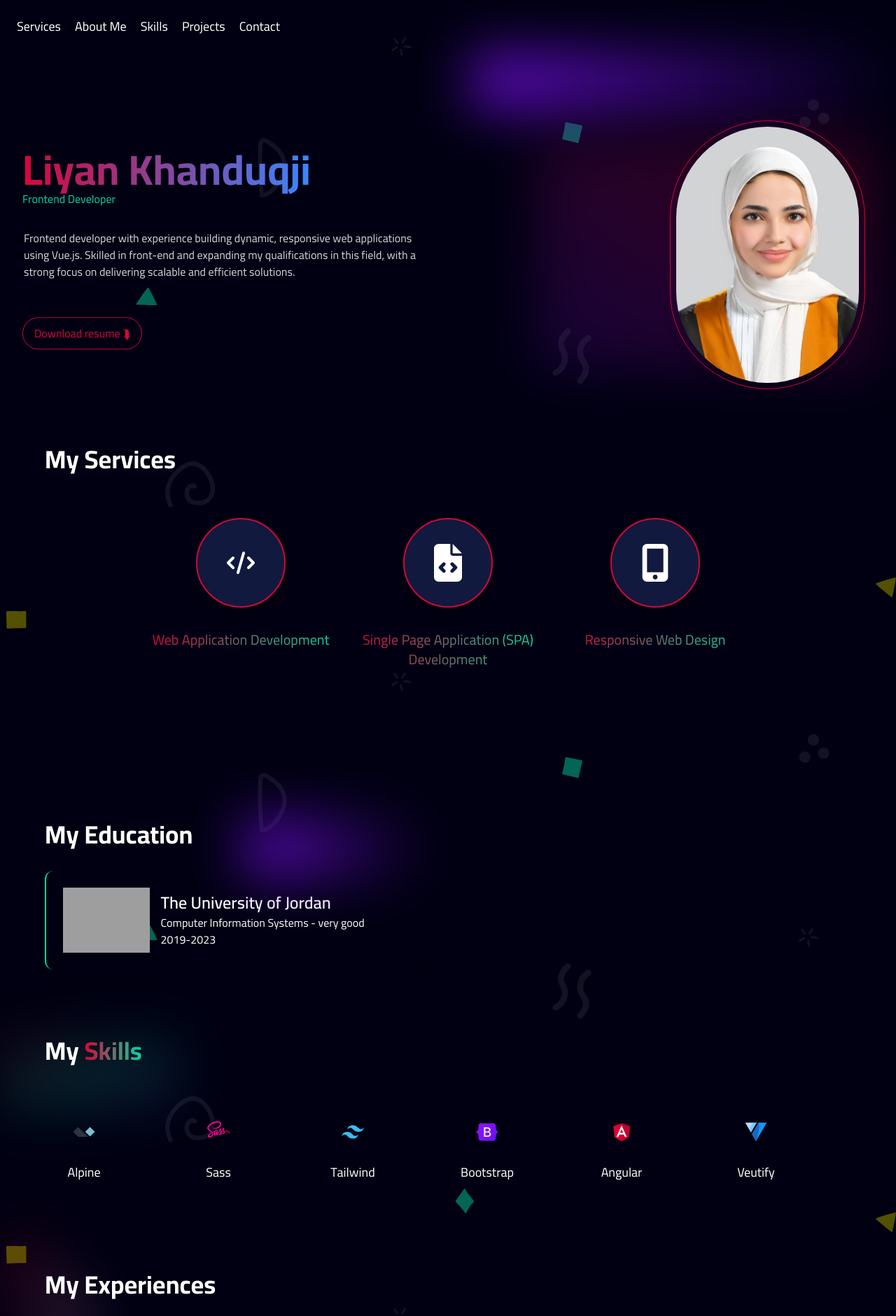
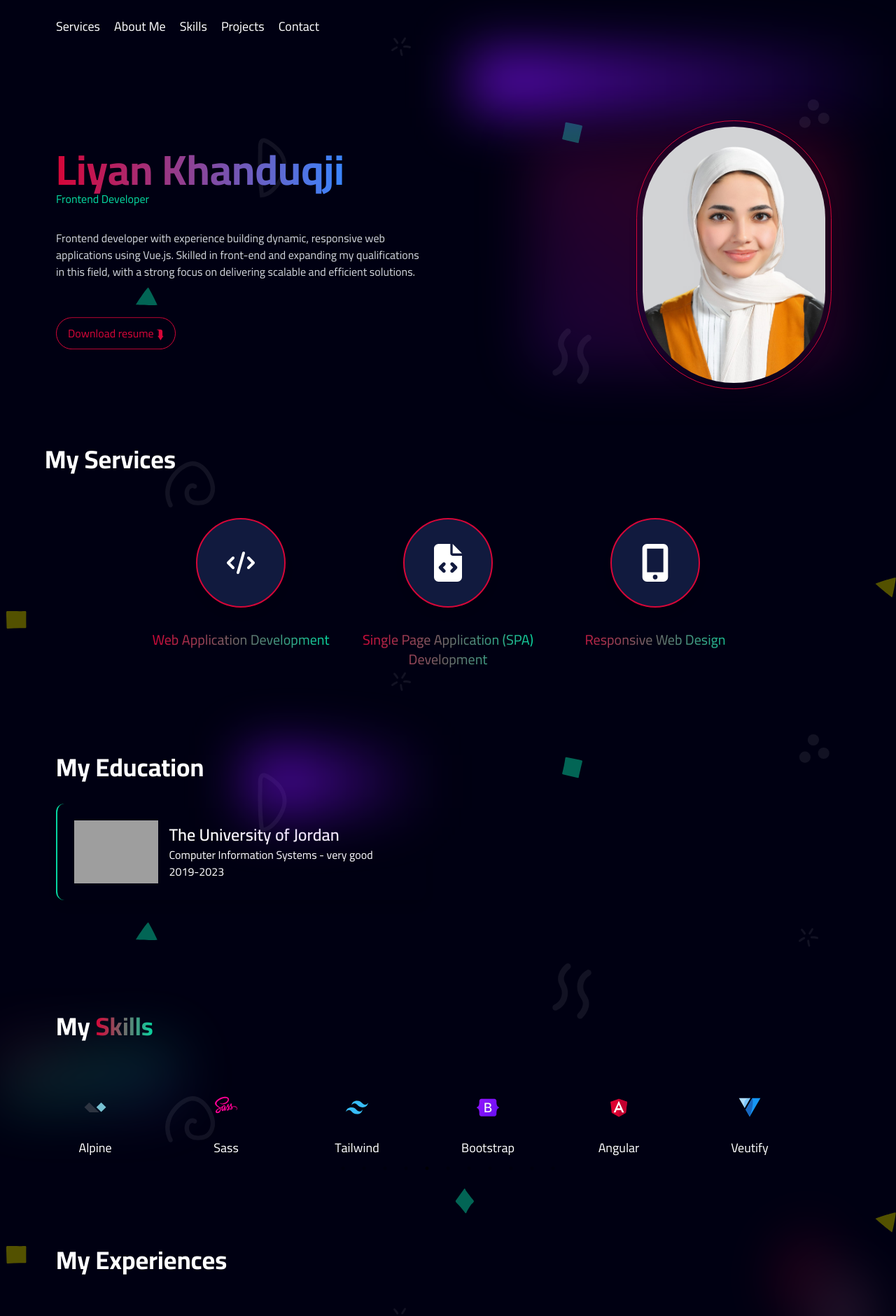
Before and after one commit to LiyanKhanduqji/Portfolio, a Vue app: page / in a window 1280 px wide. Shown: the top 1880 px of the page at 70% size. Built offline with nearby package versions, Linux system fonts and the light colour scheme; grey boxes are pictures that could not be loaded.

Commit message:
container

```diff
--- a/src/components/AboutSection.vue
+++ b/src/components/AboutSection.vue
@@ -3,7 +3,7 @@
         <div class="absolute z-0 top-[93rem] inset-x-0 h-64 flex items-start">
             <div class="h-24 w-64 bg-gradient-to-br from-primary via-secondary blur-2xl to-[#570cac] opacity-20"></div>
         </div>
-        <div class="md:grid md:grid-cols-2 gap-8 items-center px-4 xl:gap-16 sm:py-16 xl:px-16 z-1">
+        <div class="container mx-auto md:grid md:grid-cols-2 gap-8 items-center xl:gap-16 sm:py-16 z-1">
             <div data-aos="flip-right">
                 <div class="absolute top-0 inset-x-0 h-64 flex items-start">
                     <div class="h-24 w-2/3 bg-gradient-to-br from-[#570cac] blur-2xl invisible opacity-40"></div>
--- a/src/components/ContactSection.vue
+++ b/src/components/ContactSection.vue
@@ -1,14 +1,8 @@
 <template>
     <section class="text-white mt-20" id="contact">
-        <h2 class="text-4xl font-bold text-white text-left mb-4 px-4 xl:pl-16">Let's Connect</h2>
-        <div class="grid md:grid-cols-2 gap-4 relative px-4 xl:px-16 mt-8" data-aos="zoom-in-up">
+        <h2 class="container mx-auto text-4xl font-bold text-white text-left mb-4">Get in Touch</h2>
+        <div class="container mx-auto grid md:grid-cols-2 gap-4 relative mt-8" data-aos="zoom-in-up">
             <div>
-                <p class="text-[#adb7be]">Lorem ipsum dolor sit amet consectetur adipisicing elit. Soluta alias
-                    quibusdam officia at,
-                    a quis cumque ea aperiam omnis minima quam. Modi necessitatibus odit corporis at dolorem quae iusto
-                    aliquam?
-                    Lorem ipsum dolor sit amet consectetur adipisicing elit. Nobis, porro!
-                </p>
                 <div class="col-lg-4 col-md-4 mb-lg-0 mt-5">
                     <div class="flex mb-10 items-center">
                         <div class="p-2"
--- a/src/components/ExperianceAndSkills.vue
+++ b/src/components/ExperianceAndSkills.vue
@@ -1,13 +1,13 @@
 <template>
     <section class="text-white mt-18" id="skills">
         <div class="absolute right-0 top-[110rem] h-full w-full justify-end">
-            <span class="flex opacity-20">
+            <span class="flex justify-end me-10 opacity-20">
                 <span class="w-16 h-32 rounded-l-full flex bg-primary blur-2xl"></span>
                 <span class="w-16 h-32 rounded-r-full flex bg-[#f88fc2] blur-2xl mt-14"></span>
             </span>
         </div>
-        <div class="py-8 px-4 xl:px-16">
-            <div class="mt-4 md:mt-0 text-left flex flex-col z-10 h-full">
+        <div class="container mx-auto py-8">
+            <div class="mt-32 text-left flex flex-col z-10 h-full">
                 <h2 class="text-4xl font-bold text-white text-left mb-4" data-aos="flip-up">My
                     <span class="text-transparent bg-clip-text bg-gradient-to-r from-primary to-secondary">Skills</span>
                 </h2>
@@ -17,14 +17,14 @@
                 <h2 class="text-start text-4xl font-bold text-white mb-8 md:mt-0 mt-8">My Experiences</h2>
                 <div class="py-8 flex items-center justify-center gap-2 flex-wrap mt-8">
                     <div v-for="element in Experinces" :key="element.id"
-                        class="flex items-center rounded-xl p-4 shadow-lg border-2 border-secondary md:w-[49%] bg-dark" data-aos="fade-down-right">
+                        class="flex items-center rounded-xl p-4 shadow-lg border-2 border-secondary md:w-[49%] bg-dark"
+                        data-aos="fade-down-right">
                         <div class="relative overflow-hidden rounded-full w-20 h-20 flex items-center justify-center">
                             <img :src="element.logo" alt="lawyer" class="absolute w-fit" width="20" height="20"
                                 :class="{ 'w-[49px]': element.id === 2 }">
                         </div>
                         <div class="w-3/4 pl-4">
-                            <h3
-                                class="text-2xl font-semibold text-white">
+                            <h3 class="text-2xl font-semibold text-white">
                                 {{ element.role }}
                             </h3>
                             <p class="text-white">{{ element.company }}</p>
--- a/src/components/HeroSection.vue
+++ b/src/components/HeroSection.vue
@@ -4,7 +4,7 @@
             <div class="h-24 w-2/3 bg-gradient-to-br from-[#570cac] blur-2xl invisible opacity-40"></div>
             <div class="h-20 w-3/5 bg-gradient-to-r from-[#670ccf] opqcity-40 blur-2xl"></div>
         </div>
-        <div class="w-full px-5 sm:px-8 md:px-12 lg:px-8 max-w-screen-lg lg:max-w-screen-xl mx-auto relative">
+        <div class="container mx-auto relative">
             <div
                 class="grid lg:grid-cols-2 gap-10 xl:gap-14 relative pt-24 lg:max-w-none max-w-2xl md:max-w-3xl mx-auto">
                 <div class="lg:py-6">
@@ -23,9 +23,9 @@
                         delivering scalable and efficient
                         solutions.
                     </p>
-                    <div class="flex items-center gap-3 pt-9 flex-col sm:flex-row sm:w-max sm:mx-auto lg:mx-0">
+                    <div class="pt-9 flex-col sm:w-max sm:mx-auto lg:mx-0 md:w-fit">
                         <a href="Liyan-Resume.pdf" download="Liyan-Resume.pdf"
-                            class="border-[1px] border-primary relative z-20 overflow-hidden text-primary bg-primary-white cursor-pointer flex gap-1 justify-center items-baseline m-auto mt-6 rounded-[32px] px-4 py-2" >
+                            class="border-[1px] border-primary relative z-20 overflow-hidden text-primary bg-primary-white cursor-pointer flex gap-1 justify-center md:justify-start items-baseline mt-6 rounded-[32px] px-4 py-2" >
                             Download resume
                             <div
                             class="hover:scale-105 transition-all ease-in-out flex justify-center items-center relative">
--- a/src/components/LatestProjects.vue
+++ b/src/components/LatestProjects.vue
@@ -1,6 +1,6 @@
 <template>
     <section class="text-white mt-20" id="projects">
-        <div class="px-4 xl:pl-16">
+        <div class="container mx-auto">
             <div class="mb-4 md:flex md:justify-between xl:pr-16">
                 <h2 class="text-4xl font-bold text-white"> My Latest Projects</h2>
                 <div class="flex space-x-4 mb-4 mt-5 md:mt-0">
--- a/src/components/NavBar.vue
+++ b/src/components/NavBar.vue
@@ -1,6 +1,6 @@
 <template>
     <header
-        :class="['flex justify-between items-center p-6 bg-opacity-50 relative z-20 transition-all duration-1000 ease-in-out',
+        :class="['flex justify-between items-center container mx-auto py-6 bg-opacity-50 relative z-20 transition-all duration-1000 ease-in-out',
             showHeader ? 'opacity-100 translate-y-0' : 'opacity-0 -translate-y-10']"
     >
         <!-- Mobile Toggle Button -->
--- a/src/components/ServicesSection.vue
+++ b/src/components/ServicesSection.vue
@@ -1,12 +1,12 @@
 <template>
     <section class="text-white mt-20" id="services">
-        <div class="px-4 xl:pl-16">
+        <div class="container mx-auto xl:pl-16">
             <h2 class="text-4xl font-bold text-white mb-4">My Services</h2>
         </div>
         <div
-            class="py-8 xl:px-16 px-4 sm:py-16 flex justify-center items-center flex-wrap pt-10 sm:grid-cols-2 md:gap-10 md:pt-12 lg:grid-cols-3">
+            class="container mx-auto py-8 sm:py-16 flex justify-center items-center flex-wrap pt-10 sm:grid-cols-2 md:gap-10 md:pt-12 lg:grid-cols-3">
             <div v-for="service in services" :key="service.id">
-                <div data-aos="fade-up" class="group border-2 rounded-full bg-[#111a3e] shadow-lg border-primary duration-500 w-32 h-32 flex justify-center items-center mx-auto service">
+                <div data-aos="fade-up" class="service group border-2 rounded-full bg-[#111a3e] shadow-lg border-primary duration-500 w-32 h-32 flex justify-center items-center mx-auto service">
                     <div class="mx-auto h-24 w-24 text-center flex justify-center items-center">
                         <div>
                             <img :src="service.icon" alt="service icon" width="40" class="group-hover:scale-75 duration-500">
--- a/tailwind.config.js
+++ b/tailwind.config.js
@@ -7,7 +7,24 @@ export default {
         primary:'#D60638',
         secondary:'#06d6a0',
         dark: "#000012"
-      }
+      },
+      screens: {
+        md: "768px",
+        lg: "1024px",
+        xl: "1280px",
+        "2xl": "1279px",
+        sm: { max: "767px" },
+        xs : {max:"280px"}
+      },
+    container: {
+      padding: {
+        DEFAULT: '1rem',
+        sm: '2rem',
+        lg: '4rem',
+        xl: '5rem',
+        '2xl': '6rem',
+      },
+    },
     },
   },
   plugins: [],
```
Also changed, not shown: src/components/TestimonialsSection.vue (+43 -41 lines).
